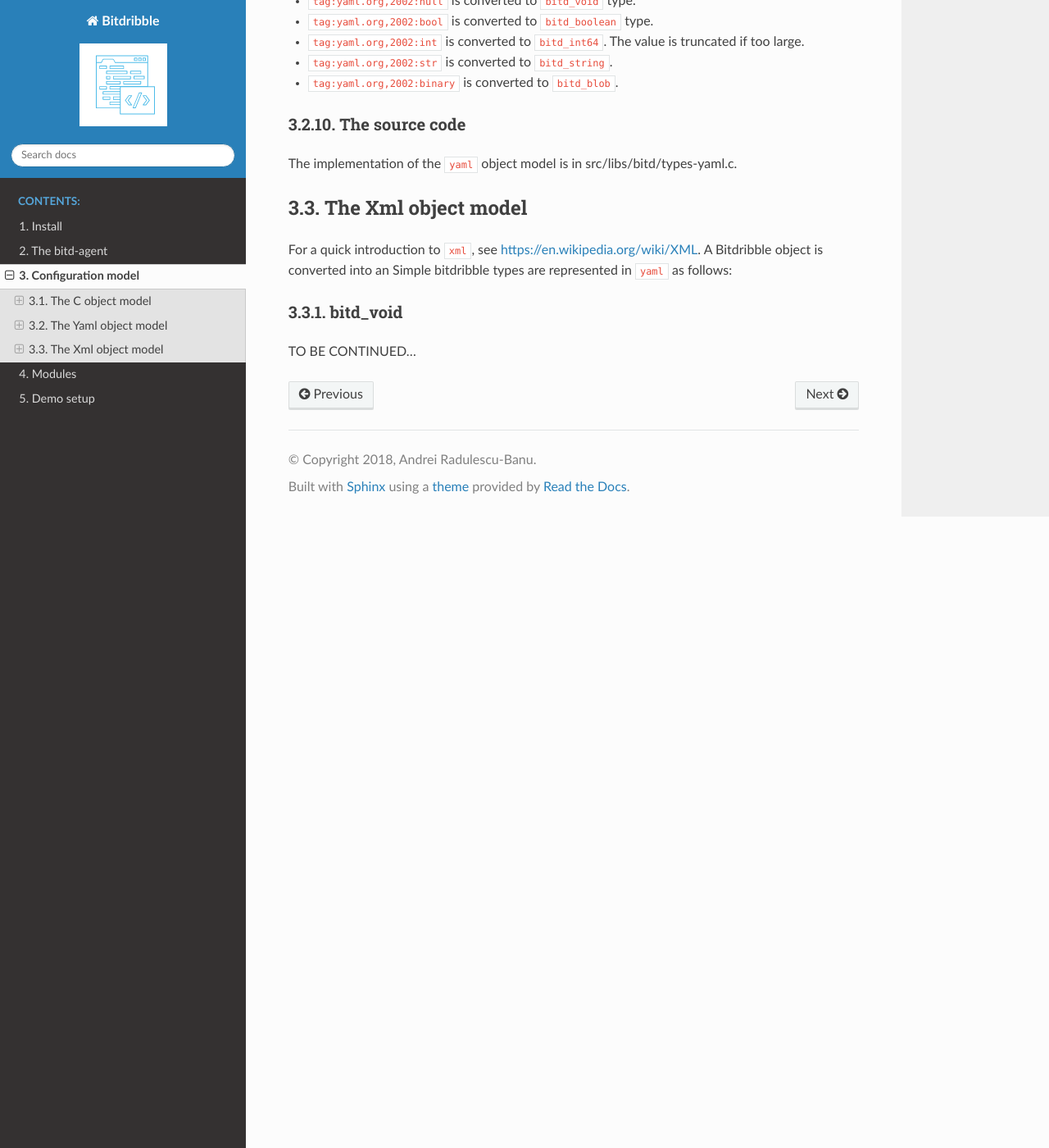
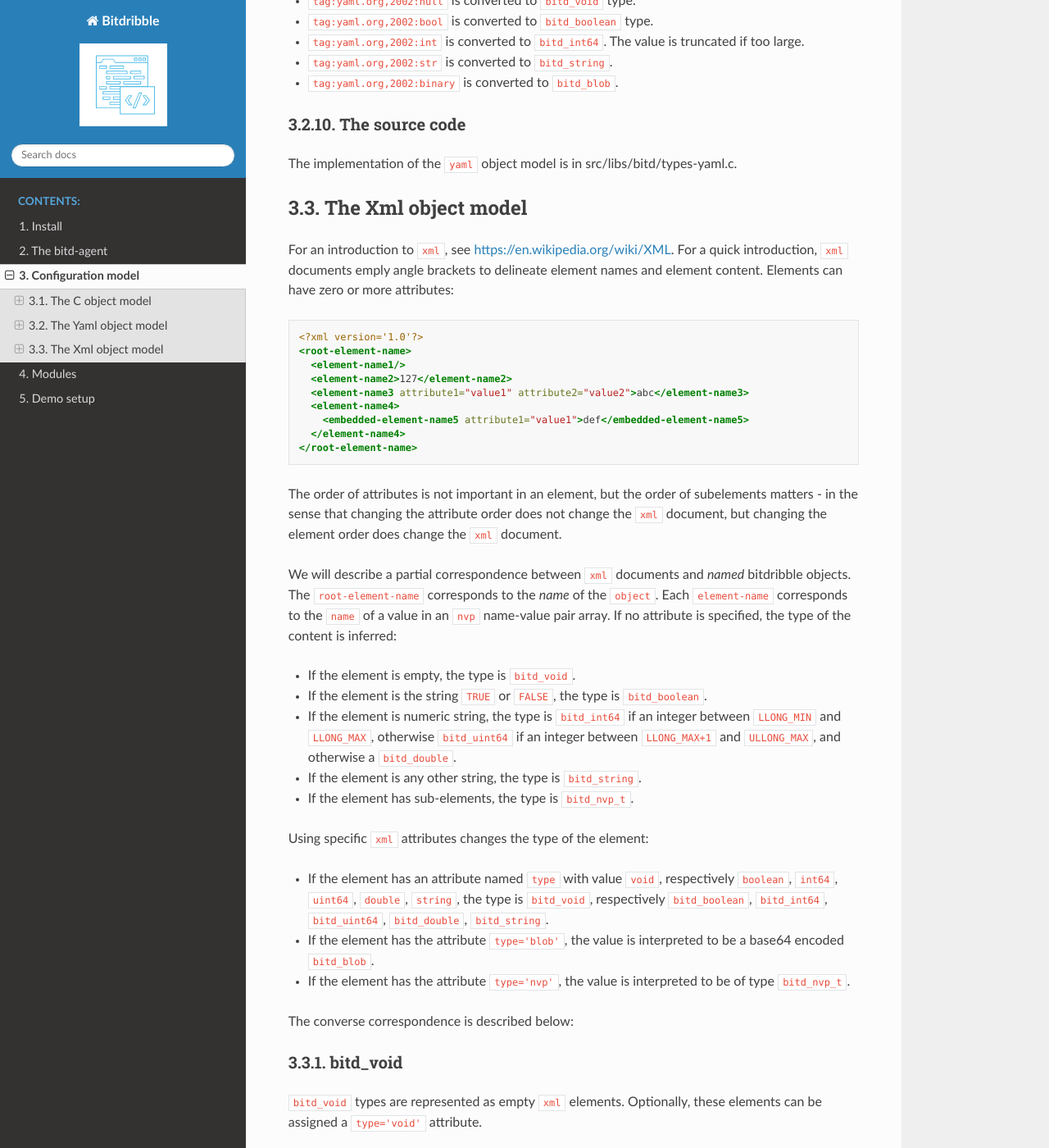
Before and after one commit to Bitdribble/bitdribble-doc, a Sphinx documentation site: the page built from source/config-object-model.rst, in a window 1280 px wide and 1400 px high, scrolled down 5232 px. Shown: the whole window at 82% size. Built offline with Sphinx 7.4.7 and the Read the Docs theme 2.0.0, drawn with Linux system fonts in a browser that asks for light colours; some of the changed text lies outside the part shown.

Commit message:
xml conversion

```diff
--- a/source/config-object-model.rst
+++ b/source/config-object-model.rst
@@ -196,8 +196,49 @@ The implementation of the ``yaml`` object model is in src/libs/bitd/types-yaml.c
 
 The Xml object model
 ====================
-For a quick introduction to ``xml``, see https://en.wikipedia.org/wiki/XML. A Bitdribble object is converted into an  Simple bitdribble types are represented in ``yaml`` as follows:
+For an introduction to ``xml``, see https://en.wikipedia.org/wiki/XML. For a quick introduction, ``xml`` documents emply angle brackets to delineate element names and element content. Elements can have zero or more attributes:
+
+.. code-block:: xml
+
+   <?xml version='1.0'?>
+   <root-element-name>
+     <element-name1/>
+     <element-name2>127</element-name2>
+     <element-name3 attribute1="value1" attribute2="value2">abc</element-name3>
+     <element-name4>
+       <embedded-element-name5 attribute1="value1">def</embedded-element-name5>
+     </element-name4>
+   </root-element-name>
+
+The order of attributes is not important in an element, but the order of subelements matters - in the sense that changing the attribute order does not change the ``xml`` document, but changing the element order does change the ``xml`` document.
+
+We will describe a partial correspondence between ``xml`` documents and *named* bitdribble objects. The ``root-element-name`` corresponds to the *name* of the ``object``. Each ``element-name`` corresponds to the ``name`` of a value in an ``nvp`` name-value pair array. If no attribute is specified, the type of the content is inferred:
+
+- If the element is empty, the type is ``bitd_void``.
+
+- If the element is the string ``TRUE`` or ``FALSE``, the type is ``bitd_boolean``.
+
+- If the element is numeric string, the type is ``bitd_int64`` if an integer between ``LLONG_MIN`` and ``LLONG_MAX``, otherwise ``bitd_uint64`` if an integer between ``LLONG_MAX+1`` and ``ULLONG_MAX``, and otherwise a ``bitd_double``.
+
+- If the element is any other string, the type is ``bitd_string``.
+
+- If the element has sub-elements, the type is ``bitd_nvp_t``.
+
+Using specific ``xml`` attributes changes the type of the element:
+
+- If the element has an attribute named ``type`` with value ``void``, respectively ``boolean``, ``int64``, ``uint64``, ``double``, ``string``,   the type is ``bitd_void``, respectively ``bitd_boolean``, ``bitd_int64``, ``bitd_uint64``, ``bitd_double``, ``bitd_string``.
+
+- If the element has the attribute ``type='blob'``, the value is interpreted to be a base64 encoded ``bitd_blob``.
+
+- If the element has the attribute ``type='nvp'``, the value is interpreted to be of type ``bitd_nvp_t``.
+
+The converse correspondence is described below:
 
 bitd_void
 ---------
-TO BE CONTINUED...
+``bitd_void`` types are represented as empty ``xml`` elements. Optionally, these elements can be assigned a ``type='void'`` attribute.
+
+Only ``xml`` documents with specific attributes have a named ``object`` correspondent.
+
+
+A Bitdribble object is converted into an XML document.  Simple bitdribble types are represented in ``yaml`` as follows:
```
